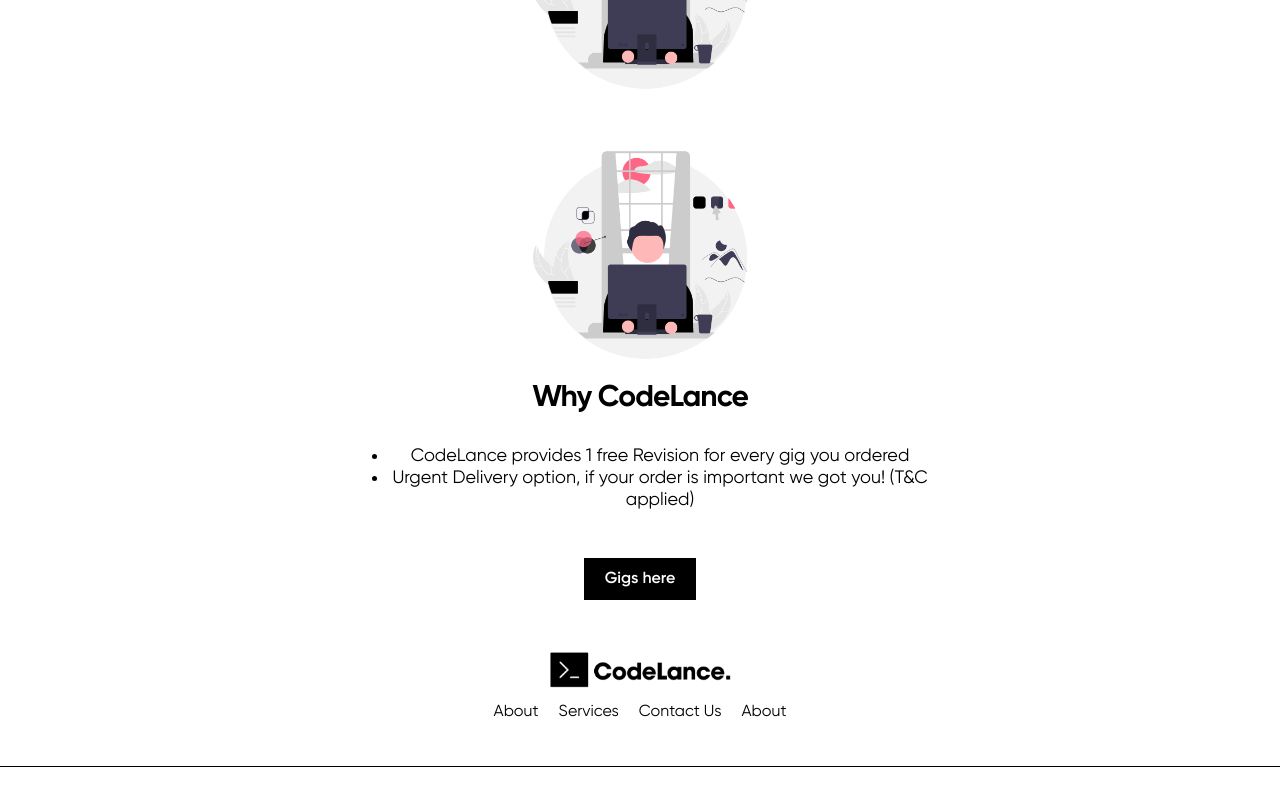
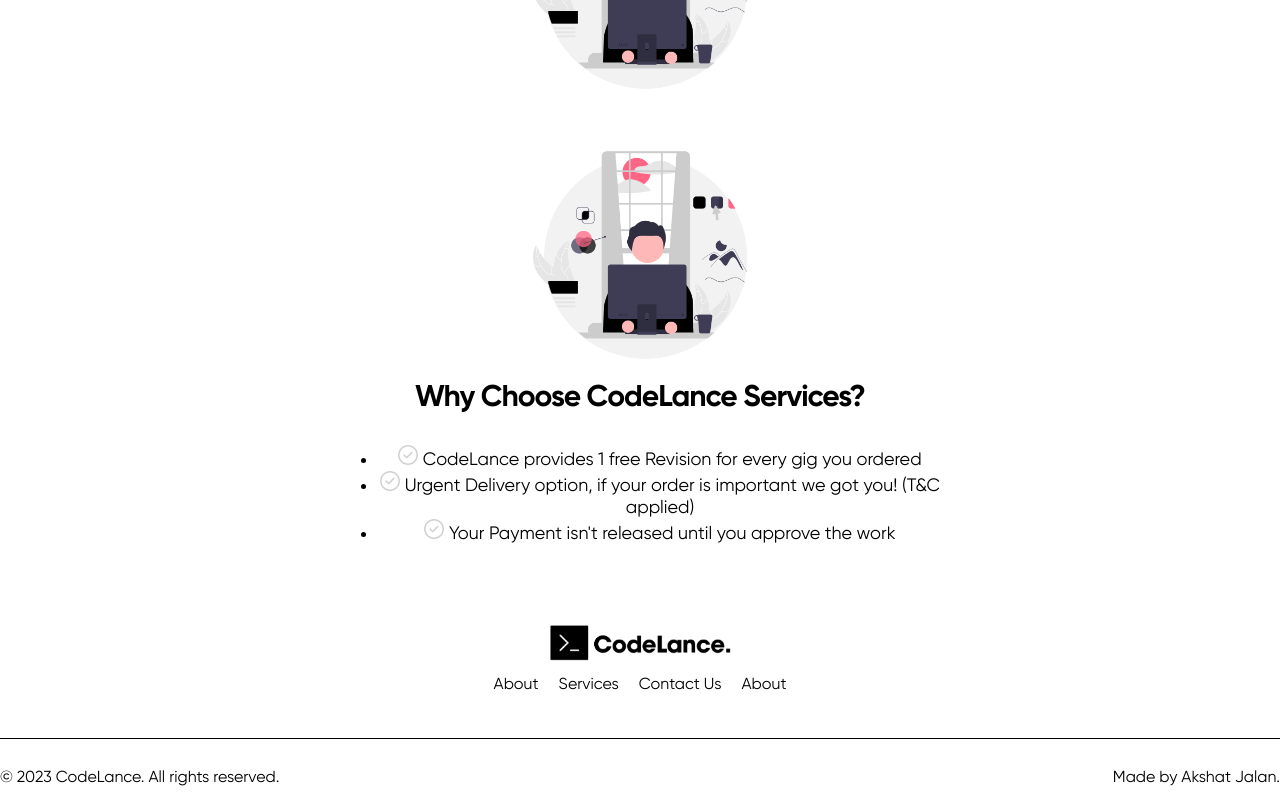
Before and after one commit to Akshatjalan/DevFreelance, a React (Create React App) app in the folder frontend/: page / in a window 1280 px wide. Shown: the part 1227-2023 px from the top of the page. Built offline with nearby package versions, Linux system fonts and the light colour scheme.

Commit message:
check icon added and small changes

```diff
--- a/frontend/src/components/GigCard.js
+++ b/frontend/src/components/GigCard.js
@@ -7,7 +7,7 @@
   return (
     <Link to="/gig/123" className="link">
       <div className="gigCard">
-        <img className="gigImg" src={item.img} alt="" height="50px" />
+        <img className="gigImg" src={item.img} alt="" />
         <div className="info">
           <div className="cardUser">
             <img src={item.pp} alt="" />
--- a/frontend/src/pages/Gig.js
+++ b/frontend/src/pages/Gig.js
@@ -3,6 +3,7 @@
 import "../styles/Gig.css";
 import clock from "../assets/clock.png";
 import recycle from "../assets/recycle.png";
+import check from "../assets/check.png";
 
 function Gig() {
   return (
@@ -245,19 +246,19 @@
           </div>
           <div className="features">
             <div className="gigItem">
-              <img src="/img/greencheck.png" alt="" />
+              <img className="checkIcon" src={check} alt="" />
               <span>Prompt writing</span>
             </div>
             <div className="gigItem">
-              <img src="/img/greencheck.png" alt="" />
+              <img className="checkIcon" src={check} alt="" />
               <span>Artwork delivery</span>
             </div>
             <div className="gigItem">
-              <img src="/img/greencheck.png" alt="" />
+              <img className="checkIcon" src={check} alt="" />
               <span>Image upscaling</span>
             </div>
             <div className="gigItem">
-              <img src="/img/greencheck.png" alt="" />
+              <img className="checkIcon" src={check} alt="" />
               <span>Additional design</span>
             </div>
           </div>
--- a/frontend/src/pages/Home.js
+++ b/frontend/src/pages/Home.js
@@ -6,6 +6,7 @@
 // import { Link } from "react-router-dom";
 import "../styles/Home.css";
 import freelancerPic from "../assets/undraw_Designer.png";
+import check from "../assets/check.png";
 
 function Home() {
   return (
@@ -25,7 +26,7 @@
 
       <div className="SlideContainer">
         <>
-          <div className="SlideTitle">Freelance Services</div>
+          <div className="SlideTitle">Our Freelance Services</div>
           <Slides slidesToShow={5} arrowsScroll={2}>
             {cards.map((card) => (
               <CatCard key={card.id} card={card} />
@@ -56,20 +57,25 @@
         <div className="clientCont">
           <img className="clientImg" src={freelancerPic} alt="" />
           <div>
-            <div className="clientTitle">Why CodeLance</div>
+            <div className="clientTitle">Why Choose CodeLance Services?</div>
 
             <div className="clientDesc">
               <ul>
                 <li>
-                  CodeLance provides 1 free Revision for every gig you ordered
+                  <img className="checkIcon" src={check} alt="" /> CodeLance
+                  provides 1 free Revision for every gig you ordered
                 </li>
                 <li>
-                  Urgent Delivery option, if your order is important we got you!
-                  (T&C applied)
+                  <img className="checkIcon" src={check} alt="" /> Urgent
+                  Delivery option, if your order is important we got you! (T&C
+                  applied)
+                </li>
+                <li>
+                  <img className="checkIcon" src={check} alt="" /> Your Payment
+                  isn't released until you approve the work
                 </li>
               </ul>
             </div>
-            <button className="clientButtons"> Gigs here</button>
           </div>
         </div>
       </div>
--- a/frontend/src/styles/Gig.css
+++ b/frontend/src/styles/Gig.css
@@ -64,6 +64,10 @@
   gap: 10px;
 }
 
+.checkIcon {
+  height: 20px;
+}
+
 @media (max-width: 1550px) {
   .gigContainer {
     display: flex;
--- a/frontend/src/styles/Home.css
+++ b/frontend/src/styles/Home.css
@@ -1,3 +1,19 @@
+.skeleton {
+  opacity: 0.7;
+  animation: skeleton-loading 1s linear infinite alternate;
+  border-radius: 2px;
+}
+
+@keyframes skeleton-loading {
+  0% {
+    background-color: hsl(200, 20%, 70%);
+  }
+
+  100% {
+    background-color: hsl(200, 20%, 95%);
+  }
+}
+
 .homeContainer {
   display: flex;
   align-items: center;
```
Also changed, not shown: frontend/src/assets/check.png (added).
